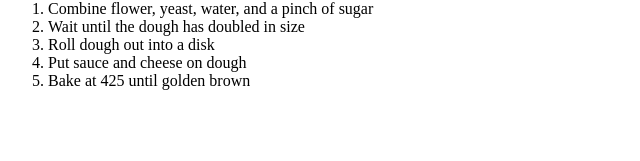
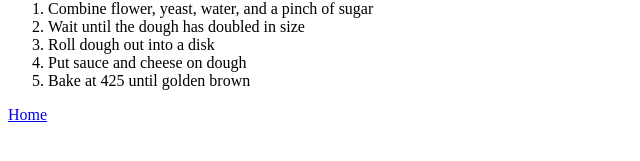
Before and after one commit to macromore/odin-recipes, a plain HTML site: page recipes/pizza.html in a window 1280 px wide. Shown: the part 629-790 px from the top of the page, 0-640 px from the left. Drawn offline with Linux system fonts and the light colour scheme.

Commit message:
Add return home link to recipes

```diff
--- a/recipes/pizza.html
+++ b/recipes/pizza.html
@@ -30,5 +30,6 @@
             <li>Put sauce and cheese on dough</li>
             <li>Bake at 425 until golden brown</li>
         </ol>
+        <a href="../home.html">Home</a>
     </body>
 </html>
```
Also changed, not shown: recipes/lasagna.html (+1 -0 lines), recipes/marinara.html (+1 -0 lines).
